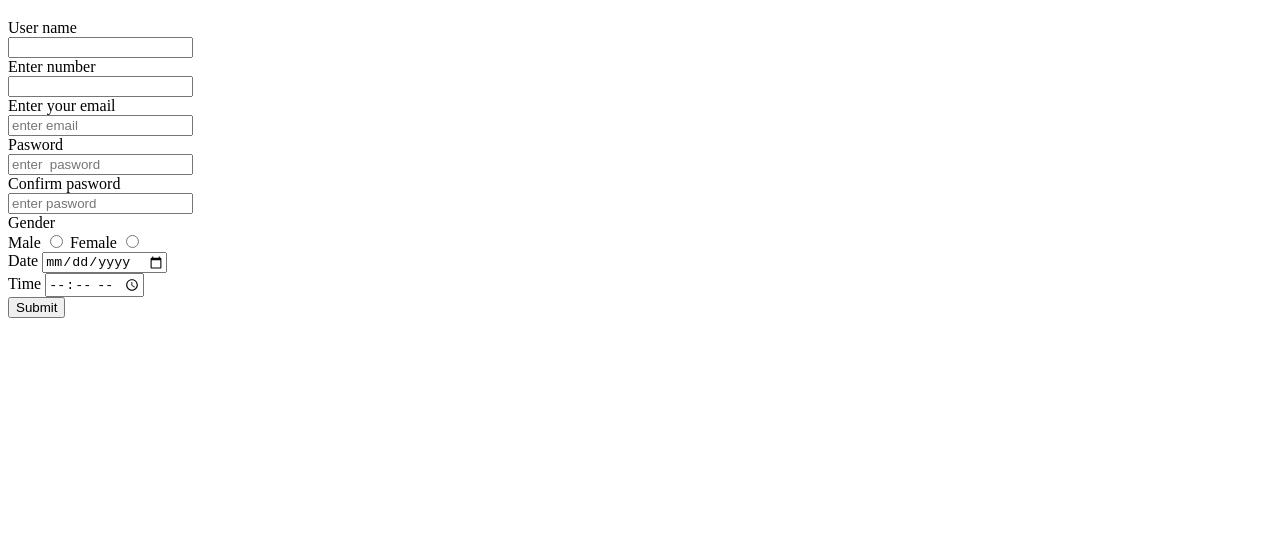
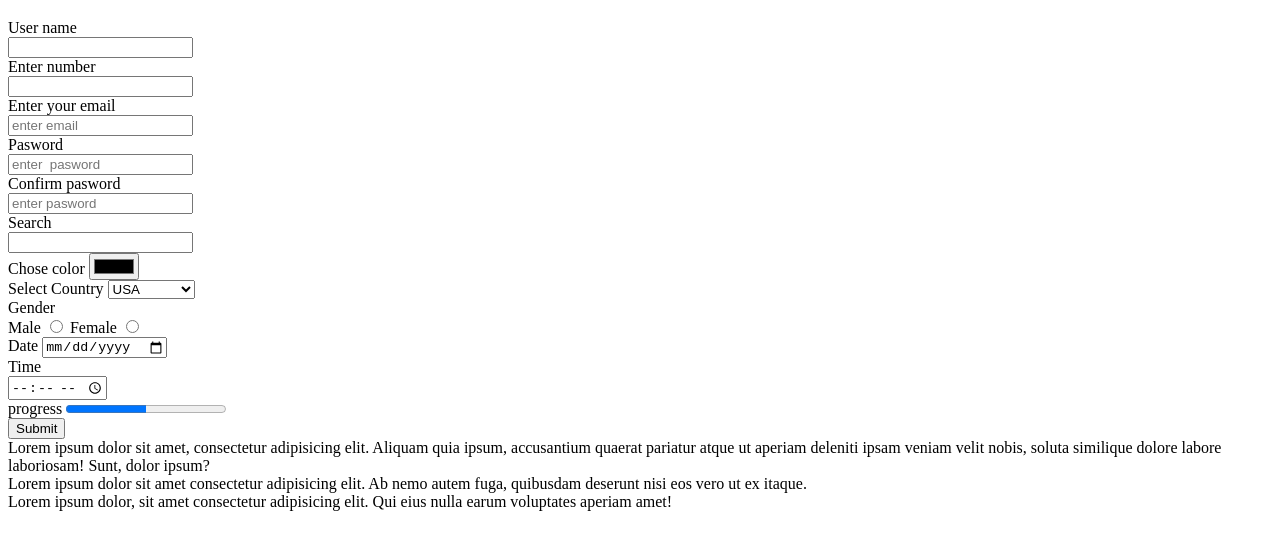
Before and after one commit to Salman26912/web-dev, a plain HTML site: page index1.html in a window 1280 px wide. Shown: the part 61-610 px from the top of the page. Drawn offline with Linux system fonts and the light colour scheme.

Commit message:
sign up form

```diff
--- a/index1.html
+++ b/index1.html
@@ -10,24 +10,53 @@
     <form action=" ">
         <label for="">User name</label><br>
         <input type="text"><br>
+
         <label for="">Enter number</label><br>
         <input type="number"><br>
+
         <label for="">Enter your email</label><br>
         <input type="email" placeholder="enter email"><br>
+
         <label for="">Pasword</label><br>
         <input type="password" name="id" placeholder="enter  pasword"><br>
+
         <label for="">Confirm pasword</label><br>
         <input type="password" name="id" placeholder="enter pasword"><br>
+
+        <label for="">Search</label><br>
+        <input type="search"><br>
+
+        <label for="">Chose color</label>
+        <input type="color" name="color" id="color"><br>
+
+        <label for="">Select Country</label>
+
+        <select name="country" id="">
+<option value="USA">USA</option>
+<option value="PAKISTAN">PAKISTAN</option>
+<option value="ASTRALIA">ASTRALIA</option>
+<option value="INDIA">INDIA</option>
+        </select><br>
+
         <label for="">Gender</label><br>
         <label for="">Male</label>
         <input type="radio" name="Gender">
         <label for="">Female</label>
         <input type="radio" name="Gender"><br>
         <label for="">Date</label>
+
         <input type="date"><br>
-        <label for="">Time</label>
+        <label for="">Time</label><br>
         <input type="time"><br>
+
+        <label for="progress"> progress</label>
+        <progress max="100" value="50" >50</progress><br>
         <input type="submit">
-</form>
+    </form>
+
+        <div>Lorem ipsum dolor sit amet, consectetur adipisicing elit. Aliquam quia ipsum, accusantium quaerat pariatur atque ut aperiam deleniti ipsam veniam velit nobis, soluta similique dolore labore laboriosam! Sunt, dolor ipsum?</div>
+<div>Lorem ipsum dolor sit amet consectetur adipisicing elit. Ab nemo autem fuga, quibusdam deserunt nisi eos vero ut ex itaque.</div>
+    <div>Lorem ipsum dolor, sit amet consectetur adipisicing elit. Qui eius nulla earum voluptates aperiam amet!</div>
+
 </body>
 </html>
```
